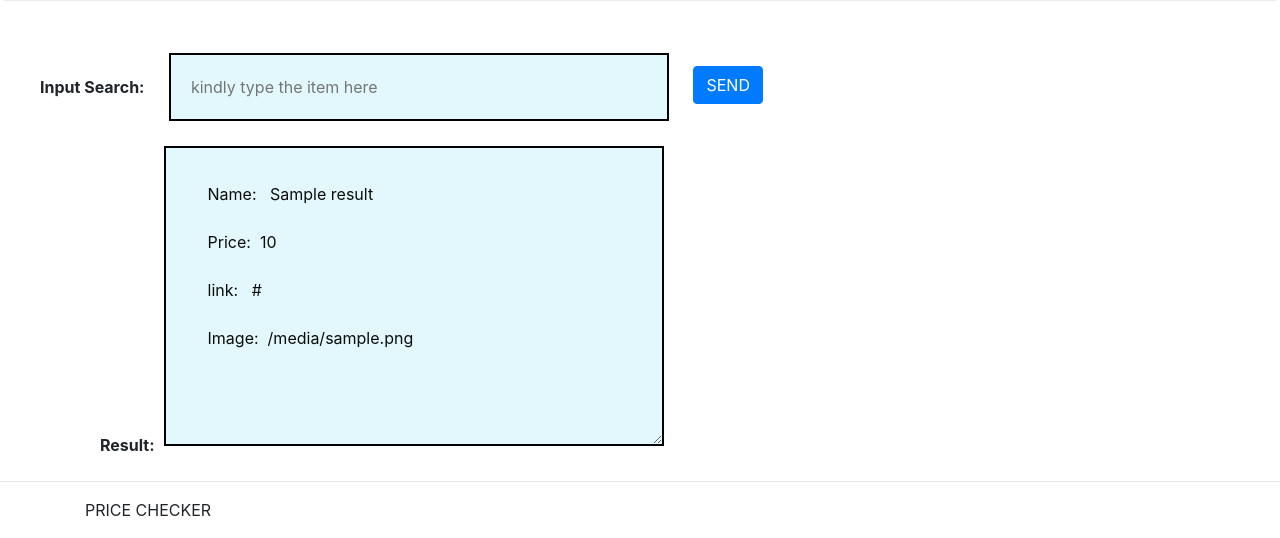
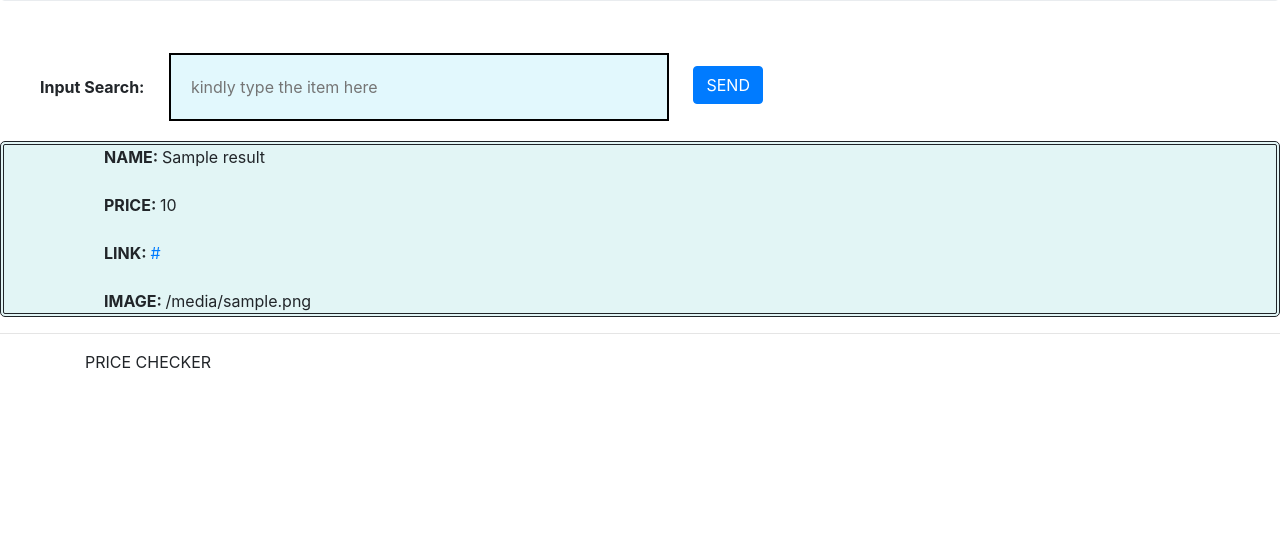
Before and after one commit to bosukeme/pc, a Flask app: template pricechecker/templates/home2.html in a window 1280 px wide. Shown: the part 317-855 px from the top of the page. After the commit the page ends 685 px from the top, so only its background shows below. Run offline with Flask 2, Linux system fonts and the light colour scheme; the template is opened without the code that fills it: most values are stand-ins (such as "Sample title", 1, 10 or a date in 2020); some libraries are stand-ins or nearby versions.

Commit message:
added jumia

```diff
--- a/pricechecker/resources/price_checker_resources.py
+++ b/pricechecker/resources/price_checker_resources.py
@@ -10,7 +10,8 @@ class PriceCheckerResource(Resource):
             result = start_price_checker(json_data)
             headers = {'Content-Type': 'text/html'}
 
-            return make_response(render_template("home2.html", result=result), headers)
+            # return render_template("home2.html", result=result)
+            return make_response(render_template("home2.html", result=result))
 
         except Exception as e:
             return {
--- a/pricechecker/static/style.css
+++ b/pricechecker/static/style.css
@@ -9,6 +9,10 @@ body {
 
 .div_style2 {
   padding-left: 100px;
+  border: 4px;
+  border-radius: 5px;
+  border-style: double;
+  background-color: rgb(226, 245, 245);
 }
 
 
@@ -33,11 +37,7 @@ body {
   height: 300px;
 }
 
+.a_tag {
+  width: 30px;
 
-/* .div_flash {
-  color:darkcyan;
-  margin: 5px;
-  padding: 10px;
-  padding-left: 150px;
-
-} */
+}
--- a/pricechecker/templates/home.html
+++ b/pricechecker/templates/home.html
@@ -86,11 +86,11 @@
       <form>
         <div class="div_style2">
             <label for="Result"> <b> Result: </b></label>
-            <textarea class="input_style2"  type="text">
+            <!-- <textarea class="input_style2"  type="text">
 
 
 
-          </textarea>
+          </textarea> -->
           </div>
 
       </form>
--- a/pricechecker/templates/home2.html
+++ b/pricechecker/templates/home2.html
@@ -77,18 +77,23 @@
 
       <form>
         <div class="div_style2">
-            <label for="Result"> <b> Result: </b></label>
-            <textarea class="input_style2"  type="text">
 
-       Name:   {{result.name}}
+            <!-- <label for="Result"> <b> Result: </b></label> -->
 
-       Price:  {{result.price}}
 
-       link:   {{result.link}}
+            <!-- <textarea class="input_style2"  type="text"> -->
 
-       Image:  {{result.image}}
+      <b> NAME: </b>   {{result.name | safe}}
+        <br>
+        <br>
+       <b>PRICE: </b>   {{result.price | safe}}
+        <br>
+        <br>
+       <b>LINK: </b><a href="{{result.link | safe}}" target="_blank" class="a_tag">   {{result.link | safe}} </a>
+        <br>
+        <br>
+       <b>IMAGE: </b>    {{result.image | safe}}
 
-          </textarea>
           </div>
 
       </form>
```
